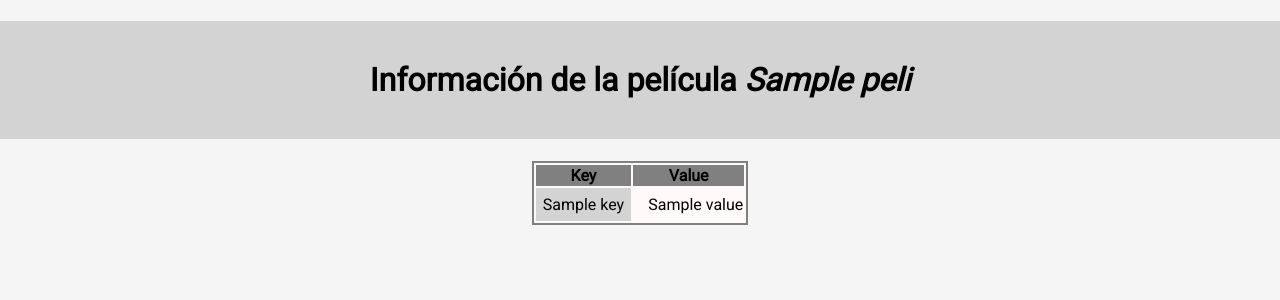
After one commit to gomezportillo/SSBW, a Django app: template ejercicios/templates/ejercicio_6_info.html in a window 1280 px wide. The commit adds this page. Shown: the top 300 px of the page. Run offline with Django 3.2, Linux system fonts and the light colour scheme; the template is opened without the code that fills it: most values are stand-ins (such as "Sample title", 1, 10 or a date in 2020).

Commit message:
Adding assigment #6

```diff
--- a/ejercicios/templates/ejercicio_5_buscar.html
+++ b/ejercicios/templates/ejercicio_5_buscar.html
@@ -26,7 +26,7 @@
 
       <br><hr><br>
 
-      <form class="form-group" action="5" method="get">
+      <form class="form-group" action="pelis" method="get">
         <label for="actor"><b>Nombre del actor</b></label>
         <input type="text" class="form-control" id="actor" name="actor">
         <br>
--- a/ejercicios/templates/ejercicio_5_resultado.html
+++ b/ejercicios/templates/ejercicio_5_resultado.html
@@ -1,3 +1,4 @@
+{% load poll_extras %}
 <!doctype html>
 <html lang="en">
 <head>
@@ -38,7 +39,7 @@
         <tbody>
           {% for p in pelis %}
           <tr>
-            <td>{{ p.title }}</td>
+            <td><a href={% url 'info' p|get:'_id' %}>{{ p.title }}</a></td>
             <td>{{ p.director }}</td>
             <td>{{ p.year }}</td>
             <td>{{ p.imdb.rating }}</td>
--- /dev/null
+++ b/ejercicios/templates/ejercicio_6_info.html
@@ -0,0 +1,81 @@
+<!doctype html>
+<html lang="en">
+<head>
+  <!-- required meta tags -->
+  <meta charset="utf-8">
+  <meta name="viewport" content="width=device-width, initial-scale=1, shrink-to-fit=no">
+
+
+  <!-- Roboto Google's font -->
+  <link href="https://fonts.googleapis.com/css?family=Roboto" rel="stylesheet">
+
+  <title>
+    CSS
+  </title>
+
+  <style>
+  body
+  {
+    background-color: whitesmoke;
+    margin: 0 auto;
+    font-family: 'Roboto', sans-serif;
+  }
+  h1
+  {
+    text-align: center;
+    padding: 40px;
+    background-color: lightgrey;
+  }
+  .my-table
+  {
+    margin:0px auto;
+    border: 2px solid;
+    border-color: grey;
+    background-color: snow;
+  }
+  .my-table thead
+  {
+    background-color: grey;
+  }
+  .my-table .key
+  {
+    padding: 7px;
+    background-color: lightgrey;
+  }
+  .my-table .value
+  {
+    padding-left: 15px;
+  }
+  </style>
+
+</head>
+<body>
+  <h1>Información de la película <i>{{ peli.title }}</i></h1>
+
+  <table class="my-table">
+    <thead>
+      <th>Key</th>
+      <th>Value</th>
+    </thead>
+    <tbody>
+      {% for key, value in peli.items %}
+        {% if key != 'tomato' %}
+        <tr>
+          <td class="key">
+            {{ key }}
+          </td>
+          <td class="value">
+            {% if key == 'poster' %}
+              <img alt="Imagen no disponible" src="{{ value }}">
+            {% else %}
+              {{ value }}
+            {% endif %}
+          </td>
+        </tr>
+        {% endif %}
+      {% endfor %}
+    </tbody>
+  </table>
+</div>
+</body>
+</html>
--- a/ejercicios/urls.py
+++ b/ejercicios/urls.py
@@ -23,6 +23,9 @@ urlpatterns = [
 	path('4/<int:my_limit>', views.ejercicio_4),
 
 	# Tema 5. Responsive CSS frameworks
-	path('5/pelis_que_sale/<str:actor>', views.ejercicio_5_resultado),
-	path('5', views.ejercicio_5_buscar),
+	path('pelis/actor/<str:actor>', views.ejercicio_5_resultado),
+	path('pelis', views.ejercicio_5_buscar),
+
+	# Tema 6. CSS
+	path('pelis/info/<str:id>', views.ejercicio_6, name='info'),
 ]
```
Also changed, not shown: ejercicios/enunciados/tema6.md (added, +27 -0 lines), ejercicios/templatetags/poll_extras.py (added, +9 -0 lines), ejercicios/views.py (+18 -0 lines).
